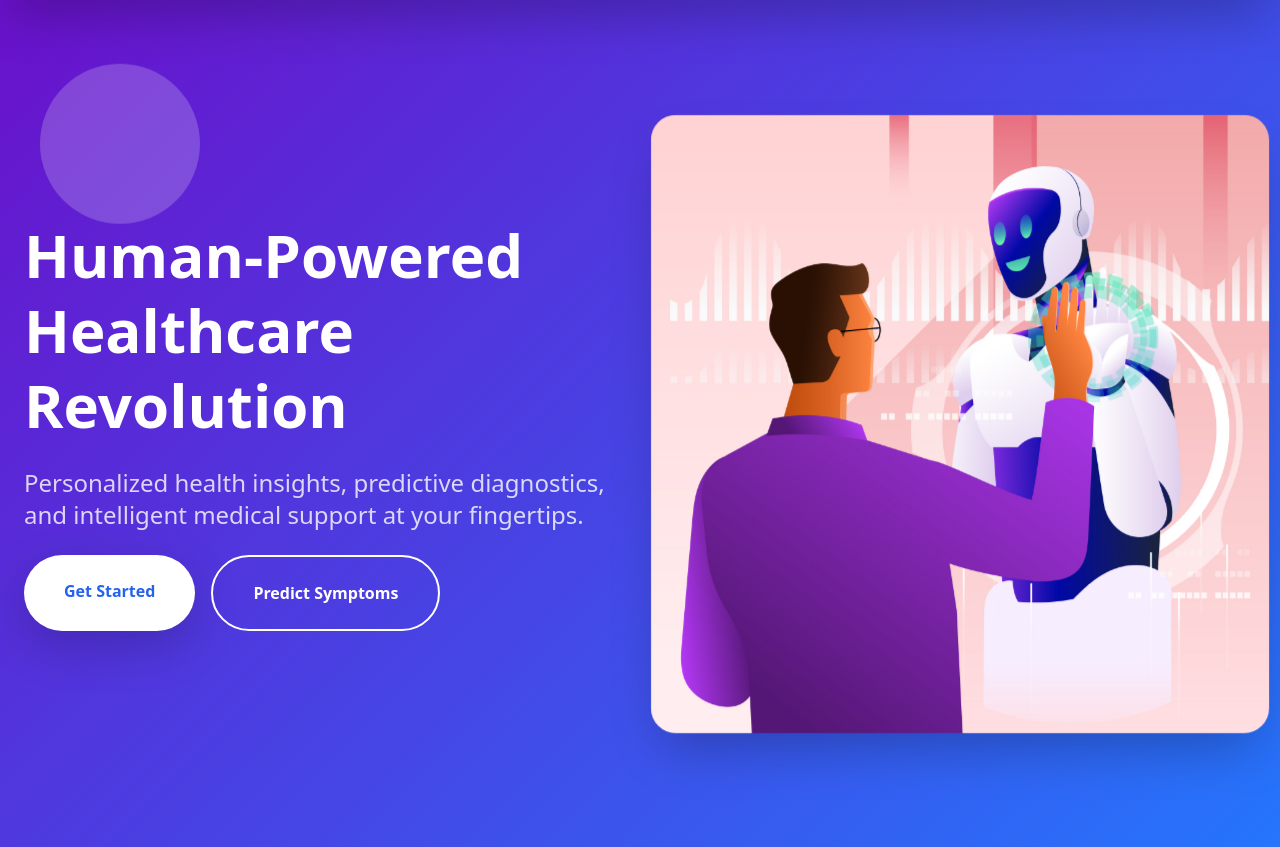
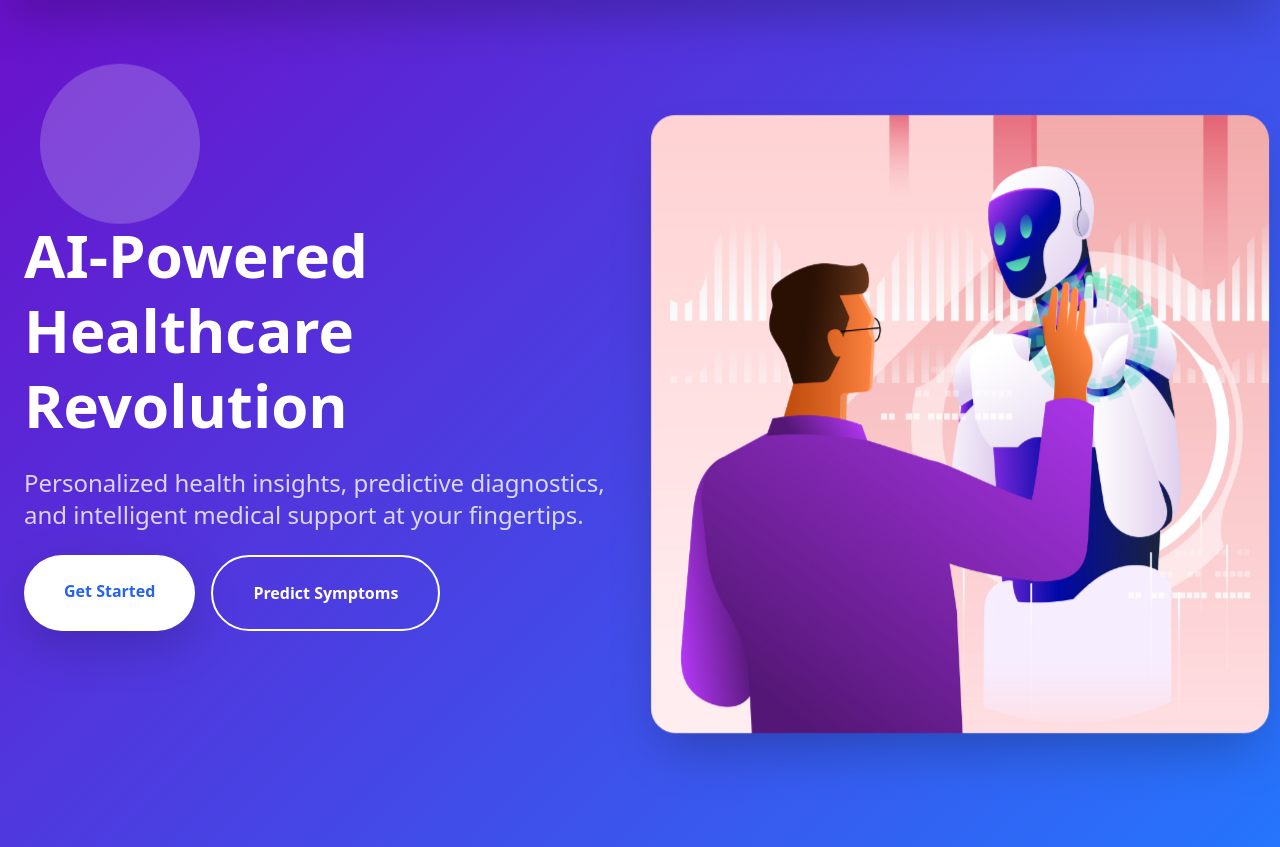
Before and after one commit to 2004Shivam/MedicureEnhanced, a Django app: page / in a window 1280 px wide. Shown: the part 72-919 px from the top of the page. Run offline with Django 5.2, Linux system fonts and the light colour scheme; parts of the project's set-up code (start-up, migrations or seed data) failed here and were passed over; some libraries are stand-ins or nearby versions.

Commit message:
Revert "Testing render latency by making UI Chnages on the Home Page- Changed -Ai-Powered- to - Human-Powered-"
This reverts commit 0b9988d3c6dca5f8af366a839471383723ac9a70.

```diff
--- a/medicure/templates/home.html
+++ b/medicure/templates/home.html
@@ -79,7 +79,7 @@
         <div class="grid md:grid-cols-2 gap-12 items-center">
             <div data-aos="fade-right" class="space-y-6">
                 <h1 class="text-6xl font-extrabold leading-tight">
-                    Human-Powered <br>Healthcare Revolution
+                    AI-Powered <br>Healthcare Revolution
                 </h1>
                 <p class="text-2xl text-white/80">
                     Personalized health insights, predictive diagnostics, and intelligent medical support at your fingertips.
```
